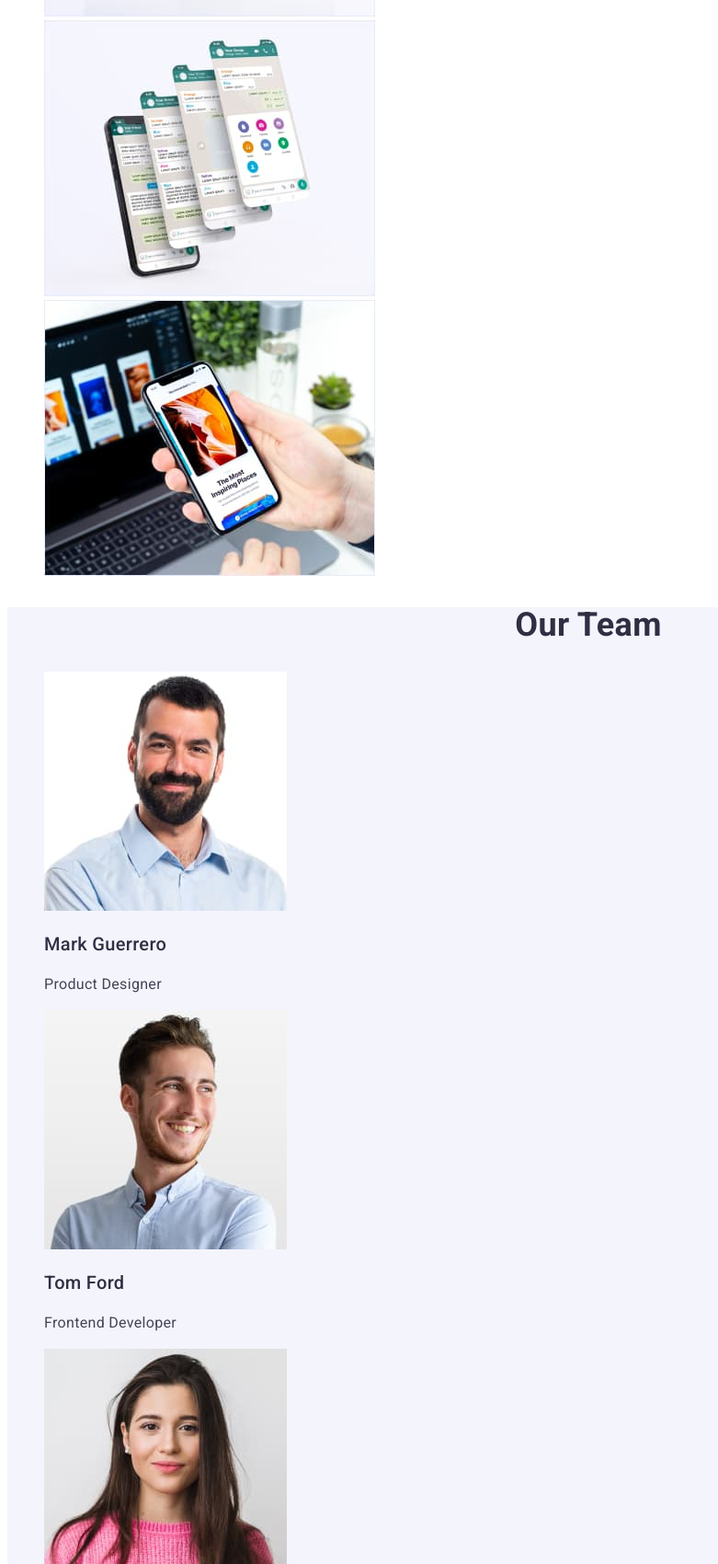
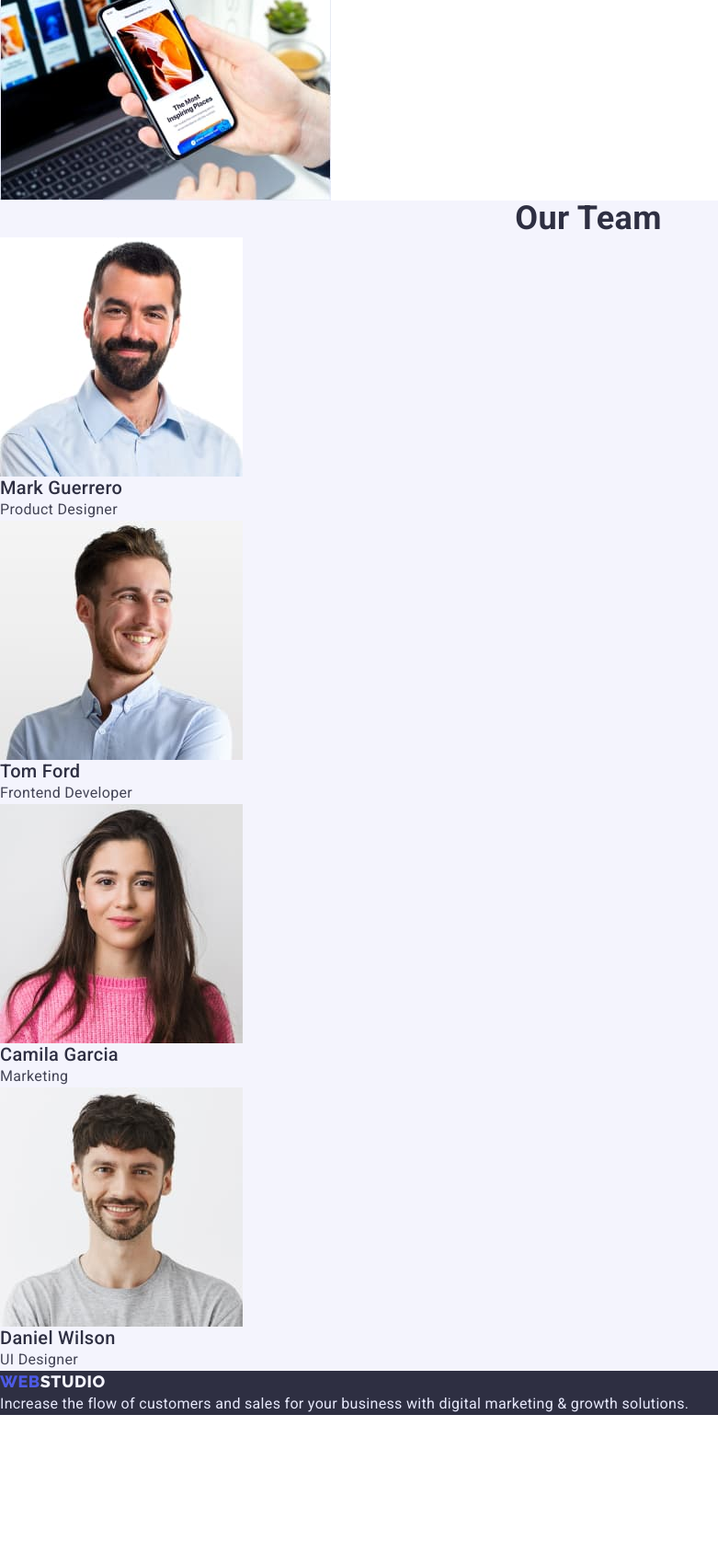
Before and after one commit to Vadim-Zheliazkov/goit-markup-hw-03, a plain HTML site: page index.html in a window 1280 px wide. Shown: the part 1100-2800 px from the top of the page at 92% size, without its empty margins (0-781 px from the left). After the commit the page ends 2638 px from the top, so only its background shows below. Drawn offline with nearby package versions, Linux system fonts and the light colour scheme; a web font is replaced by a local one.

Commit message:
start-modul-3

```diff
--- a/css/style.css
+++ b/css/style.css
@@ -9,7 +9,20 @@
 /* цвет кнопок подменю фон hover  #404BBF;*/
 /* цвет фона под белій текст:#2E2F42; */
 /* цвет фона HERO #2E2F42 */
+/* Для сокрытия текста(заголовков) */
 
+.visually-hidden {
+    position: absolute;
+    width: 1px;
+    height: 1px;
+    margin: -1px;
+    border: 0;
+    padding: 0;
+    white-space: nowrap;
+    clip-path: inset(100%);
+    clip: rect(0 0 0 0);
+    overflow: hidden;
+}
 :root {
     --background-color-pages:#FFFFFF; ;
     --first-font-family: "Roboto",
@@ -30,6 +43,7 @@
 /* COMMON SET */
 
 body {
+
     background-color: var(--background-color-pages);
     color: var(--first-color-text);
     font-family: "Roboto", sans-serif;
@@ -37,12 +51,27 @@ body {
     letter-spacing: 0.02em;
 }
 
+h1,h2,h3,h4,h5,h6,p {
+    margin-top: 0;
+    margin-bottom: 0;
+}
+ul,ol {
+    margin-top: 0;
+    margin-bottom: 0;
+    padding-left: 0;
+}
+button {
+    cursor: pointer;
+}
+img {
+    display: block;
+}
 .list {
     list-style: none;
 }
 
-.background-footer {
-background-color: var(--background-color-footer);
+.link {
+    text-decoration: none;
 }
 /* LOGO */
 .color-logo-web {
@@ -102,12 +131,15 @@ font-family: Raleway;
 .btn-order:focus {
     background-color: #404BBF;;
 }
-
+/* ******** HEADER ******** */
+.header {
+    display: flex;
+}
 /* Site-nav + link */
 
 .site-nav .link {
     color: var(--first-color-text);
-    text-decoration: none;
+
     font-size: 16px;
     line-height: 1.5;
 }
@@ -117,14 +149,12 @@ font-family: Raleway;
     color: var(--color-activation-nav);
 }
 
-.list .link {
-text-decoration: none;
-}
+
 
 /* contacts */
 .auth-nav .link {
     color: var(--second-color-text);
-    text-decoration: none;
+
 
     font-weight: 400;
     font-size: 16px;
@@ -196,13 +226,6 @@ font-weight: 500;
     color:var(--second-color-text);
 }
 
-.text-footer {
-        font-weight: 400;
-    font-size: 16px;
-    line-height: 1.5;
-    color: #E7E9FC;
-    background-color: var(--background-color-whitetext);
-}
 
 /* СЕКЦИЯ 3 OUR TEAM */
 
@@ -210,16 +233,16 @@ font-weight: 500;
     background-color: #F4F4FD;;
 }
 
-/* Для сокрытия текста(заголовков) */
-.visually-hidden {
-    position: absolute;
-    width: 1px;
-    height: 1px;
-    margin: -1px;
-    border: 0;
-    padding: 0;
-    white-space: nowrap;
-    clip-path: inset(100%);
-    clip: rect(0 0 0 0);
-    overflow: hidden;
+
+/********** FOOTER *********/
+.background-footer {
+    background-color: var(--background-color-footer);
 }
+
+.text-footer {
+    font-weight: 400;
+    font-size: 16px;
+    line-height: 1.5;
+    color: #E7E9FC;
+    background-color: var(--background-color-whitetext);
+}
--- a/index.html
+++ b/index.html
@@ -4,6 +4,7 @@
 		<meta charset="UTF-8" />
 		<meta http-equiv="X-UA-Compatible" content="IE=edge" />
 		<meta name="viewport" content="width=device-width, initial-scale=1.0" />
+		<link rel="stylesheet" href="https://cdn.jsdelivr.net/npm/modern-normalize@1.1.0/modern-normalize.min.css" />
 		<link rel="stylesheet" href="./css/style.css" />
 		<link
 			href="https://fonts.googleapis.com/css2?family=Open+Sans:wght@400;600;700&family=Raleway:wght@700;800&family=Roboto:wght@400;500;700;900&family=Sassy+Frass&display=swap"
@@ -83,13 +84,13 @@
 				<h2 class="title">What are we doing</h2>
 				<ul class="list">
 					<li>
-						<a href=""> <img src="./images/index/screen.jpg" alt="Deep analysis of company" width="360" /></a>
+						<img src="./images/index/screen.jpg" alt="Deep analysis of company" width="360" />
 					</li>
 					<li>
-						<a href=""> <img src="./images/index/phone.jpg" alt="Preparation of decisions " width="360" /></a>
+						<img src="./images/index/phone.jpg" alt="Preparation of decisions " width="360" />
 					</li>
 					<li>
-						<a href=""> <img src="./images/index/NB.jpg" alt="24/7 costomer support" width="360" /></a>
+						<img src="./images/index/NB.jpg" alt="24/7 costomer support" width="360" />
 					</li>
 				</ul>
 			</section>
@@ -99,33 +100,25 @@
 			<section class="section-our-team">
 				<h2 class="title">Our Team</h2>
 				<ul class="list">
-					<li
-						><a href="" class="link">
+					<li>
 						<img src="./images/index/Mark.jpg" alt="Mark Guerrero" width="264" />
 						<h3 class="subtitle">Mark Guerrero</h3>
-							<p class="text">Product Designer</p></a
-						>
+						<p class="text">Product Designer</p>
 					</li>
-					<li
-						><a href="" class="link">
+					<li>
 						<img src="./images/index/Tom.jpg" alt="Ton Ford" width="264" />
 						<h3 class="subtitle">Tom Ford</h3>
-							<p class="text">Frontend Developer</p></a
-						>
+						<p class="text">Frontend Developer</p>
 					</li>
-					<li
-						><a href="" class="link">
+					<li>
 						<img src="./images/index/Camila.jpg" alt="Camila Garcia" width="264" />
 						<h3 class="subtitle">Camila Garcia</h3>
-							<p class="text">Marketing</p></a
-						>
+						<p class="text">Marketing</p>
 					</li>
-					<li
-						><a href="" class="link">
+					<li>
 						<img src="./images/index/Deniel.jpg" alt="Daniel Wilson" width="264" />
 						<h3 class="subtitle">Daniel Wilson</h3>
-							<p class="text">UI Designer</p></a
-						>
+						<p class="text">UI Designer</p>
 					</li>
 				</ul>
 			</section>
```
Also changed, not shown: portfolio.html (+1 -0 lines). Lines whose indentation alone changed are shown as unchanged.
